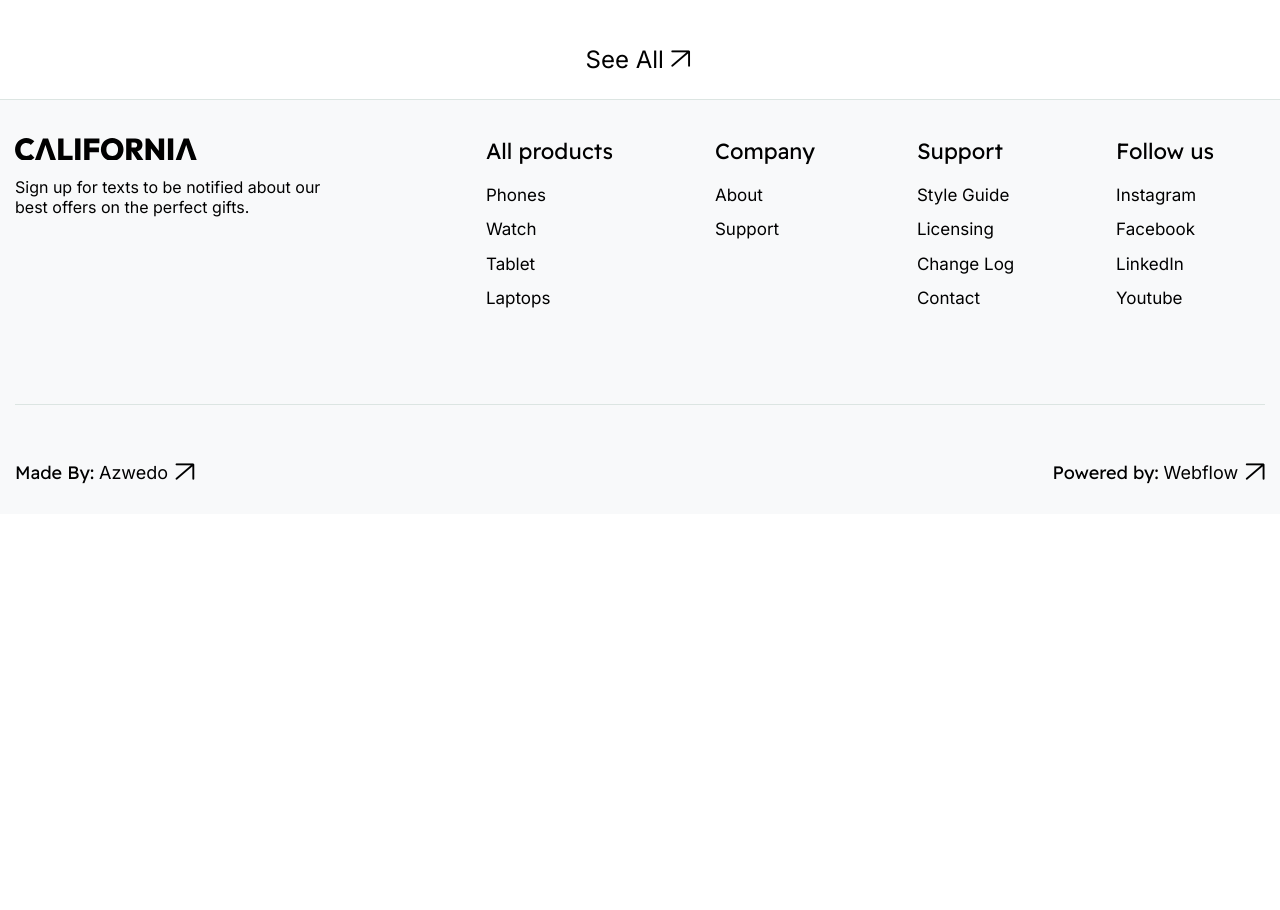
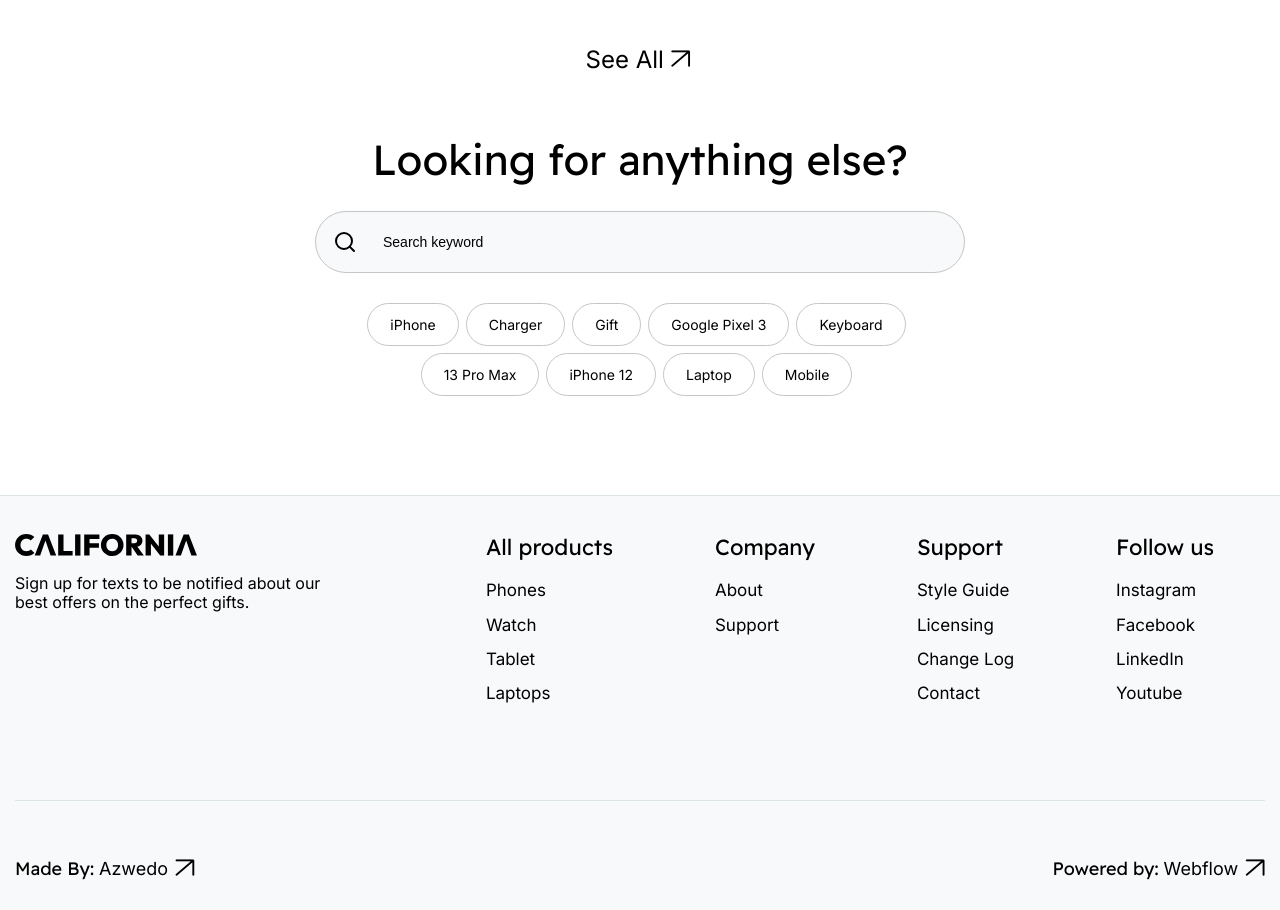
Before and after one commit to LeraKill/California---React-JS, a React (Create React App) app: page / in a window 1280 px wide. Shown: the part 3580-4490 px from the top of the page. Before the commit the page ends 4094 px from the top, so only its background shows below. Built offline with nearby package versions, Linux system fonts and the light colour scheme.

Commit message:
add search + adaptive

```diff
--- /dev/null
+++ b/src/components/Search/Search.jsx
@@ -0,0 +1,57 @@
+import React from "react";
+import "./style.scss";
+import { useSearch } from "./useSearch";
+
+const Search = () => {
+  const {
+    searchItemsArr,
+    searchTerm,
+    getSearchTerm,
+    activeItem,
+    onSelectItem,
+  } = useSearch();
+
+  return (
+    <section className="page__search search">
+      <div className="search__container __container">
+        <div className="search__block-header block-header ">
+          <h3 className="block-header__title">Looking for anything else?</h3>
+        </div>
+        <div className="search__body">
+          <input
+            className="search__input"
+            type="text"
+            placeholder="Search keyword"
+            onChange={getSearchTerm}
+          />
+          <ul className="search__items">
+            {searchItemsArr &&
+              searchItemsArr
+                .filter((val) => {
+                  if (searchTerm === "") {
+                    return val;
+                  } else if (
+                    val.toLowerCase().includes(searchTerm.toLowerCase())
+                  ) {
+                    return val;
+                  }
+                })
+                .map((val, index) => (
+                  <li
+                    key={`${val}_${index}`}
+                    onClick={() => onSelectItem(index)}
+                    className={`search__item ${
+                      activeItem === index ? "search__item-chosen" : ""
+                    }`}
+                  >
+                    {val}
+                  </li>
+                ))}
+          </ul>
+        </div>
+      </div>
+    </section>
+  );
+};
+
+export default Search;
--- /dev/null
+++ b/src/components/Search/style.scss
@@ -0,0 +1,65 @@
+@import "../../styles/breakpoints.scss";
+
+.search {
+  margin: 60px 0 68px 0;
+  @include m {
+    margin: 30px 0 33px 0;
+  }
+  &__block-header {
+    margin: 0 0 25px 0;
+  }
+  &__body {
+    display: flex;
+    flex-direction: column;
+    align-items: center;
+  }
+  &__input {
+    width: 100%;
+    max-width: 650px;
+    font-size: 14px;
+    padding: 22px 0 22px 67px;
+    border-radius: 100px;
+    border: 1px solid #c5c5c5;
+    background-color: #f8f9fa;
+    background-image: url("../../assets/icons/search.svg");
+    background-repeat: no-repeat;
+    background-position: 17px 50%;
+    @include s {
+      padding: 11px 0 11px 50px;
+    }
+    &::placeholder {
+      font-size: 14px;
+      color: #000;
+    }
+  }
+  &__items {
+    max-width: 550px;
+    margin: 30px auto 0;
+    display: flex;
+    flex-wrap: wrap;
+    align-items: center;
+    justify-content: center;
+  }
+  &__item {
+    cursor: pointer;
+    font-size: 14px;
+    padding: 12px 22px;
+    border: 1px solid #c5c5c5;
+    border-radius: 200px;
+    margin: 0 7px 7px 0;
+    transition: all 0.3s ease 0s;
+    &:hover {
+      background-color: #000;
+      color: #fff;
+    }
+    &-chosen {
+      background-color: #000;
+      color: #fff;
+    }
+    @include s {
+      font-size: 12px;
+      padding: 7px 14px;
+      margin: 0 5px 5px 0;
+    }
+  }
+}
--- /dev/null
+++ b/src/components/Search/useSearch.js
@@ -0,0 +1,35 @@
+import { useState } from "react";
+
+export const useSearch = () => {
+  const searchItemsArr = [
+    "iPhone",
+    "Charger",
+    "Gift",
+    "Google Pixel 3",
+    "Keyboard",
+    "13 Pro Max",
+    "iPhone 12",
+    "Laptop",
+    "Mobile",
+  ];
+
+  const [searchTerm, setSearchTerm] = useState("");
+
+  const getSearchTerm = (e) => {
+    setSearchTerm(e.target.value);
+  };
+
+  const [activeItem, setActiveItem] = useState(null);
+
+  const onSelectItem = (index) => {
+    setActiveItem(index);
+  };
+
+  return {
+    searchTerm,
+    getSearchTerm,
+    searchItemsArr,
+    activeItem,
+    onSelectItem,
+  };
+};
--- a/src/pages/index.js
+++ b/src/pages/index.js
@@ -4,6 +4,7 @@ import Categories from "../components/Categories/Categories";
 import Bestsellers from "../components/Bestsellers/Bestsellers";
 import Limited from "../components/Limited/Limited";
 import Ideas from "../components/Ideas/Ideas";
+import Search from "../components/Search/Search";
 
 const Main = () => {
   return (
@@ -13,6 +14,7 @@ const Main = () => {
       <Bestsellers />
       <Limited />
       <Ideas />
+      <Search />
     </>
   );
 };
```
